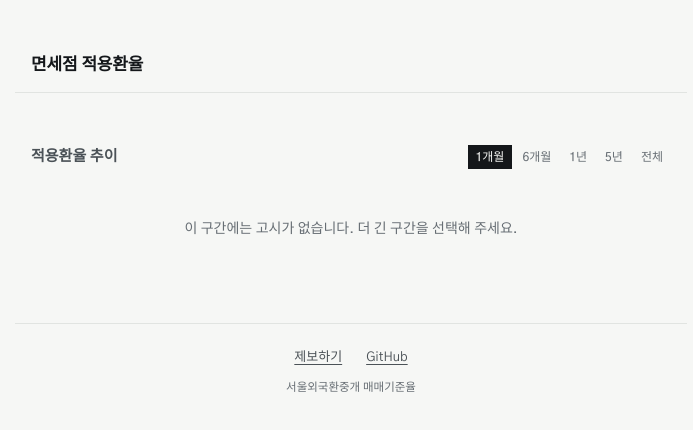
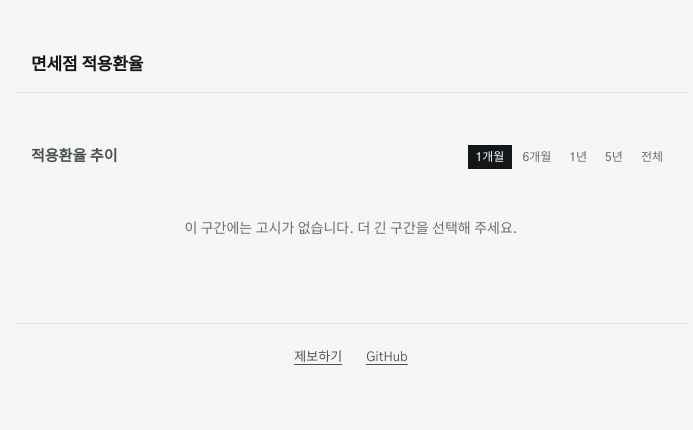
Before and after one commit to jinukkkim/dutyfree-exchange-rate, a React (Vite) app in the folder web/: page / in a window 1280 px wide. Shown: the top 430 px of the page, without its empty margins (289-982 px from the left). Built offline with nearby package versions, Linux system fonts and the light colour scheme.

Commit message:
feat(web): drop the source line from the footer
푸터에는 링크 두 개만 남는다.

```diff
--- a/web/src/components/Footer.tsx
+++ b/web/src/components/Footer.tsx
@@ -12,9 +12,6 @@ export default function Footer() {
           GitHub
         </a>
       </nav>
-      <p className="mt-3 text-center text-[11.5px] text-muted">
-        서울외국환중개 매매기준율
-      </p>
     </footer>
   )
 }
```
